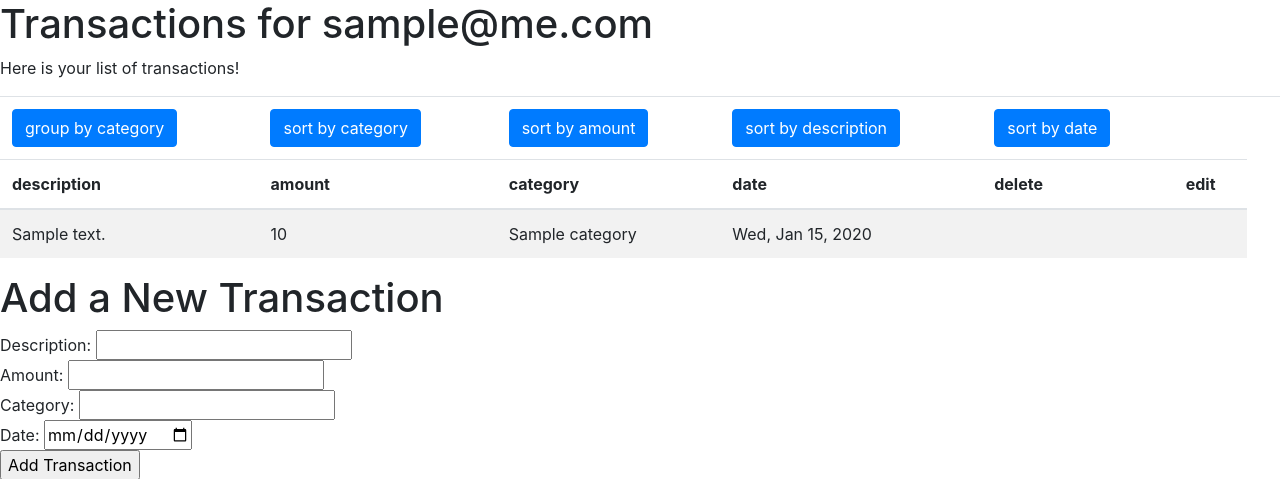
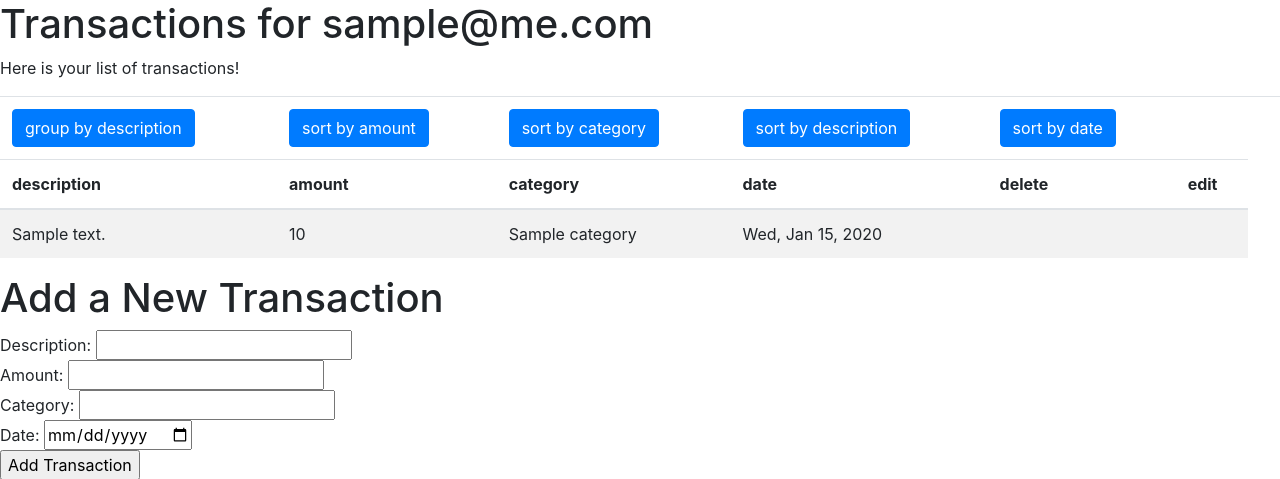
Before and after one commit to mnamadina/PA04, a Node server app: template myapp/views/transactionslist.ejs in a window 1280 px wide. Shown: the top 479 px of the page. Run offline with Node 20, Linux system fonts and the light colour scheme; tables that the repository leaves empty hold one stand-in row (values such as "Sample post"); the template is opened without the code that fills it: values that come from a table or form of the project are taken from there, most other values are stand-ins (such as "Sample title", 1, 10 or a date in 2020); some libraries are stand-ins or nearby versions.

Commit message:
edited some more htings

```diff
--- a/myapp/views/transactionslist.ejs
+++ b/myapp/views/transactionslist.ejs
@@ -19,13 +19,13 @@
             <thead>
               <tr>
                 <td>
-                  <a class="btn btn-primary" href="/transactions?sortBy=category&sortOrder=<%= sortOrder = 'asc'%>" role="button">group by category</a>
+                  <a class="btn btn-primary" href="/transactions?sortBy=category&sortOrder=<%= sortOrder = 'asc'%>" role="button">group by description</a>
+                </td>
+                <td>
+                  <a class="btn btn-primary" href="/transactions?sortBy=amount&sortOrder=<%= sortOrder = 'asc'%>" role="button">sort by amount</a>
                 </td>
                 <td>
                   <a class="btn btn-primary" href="/transactions?sortBy=category&sortOrder=<%= sortOrder = 'asc'%>" role="button">sort by category</a>
-                </td>
-                <td>
-                  <a class="btn btn-primary" href="/transactions?sortBy=amount&sortOrder=<%= sortOrder = 'asc'%>" role="button">sort by amount</a>
                 </td>
                 <td>
                   <a class="btn btn-primary" href="/transactions?sortBy=description&sortOrder=<%= sortOrder = 'asc'%>" role="button">sort by description</a>
```
